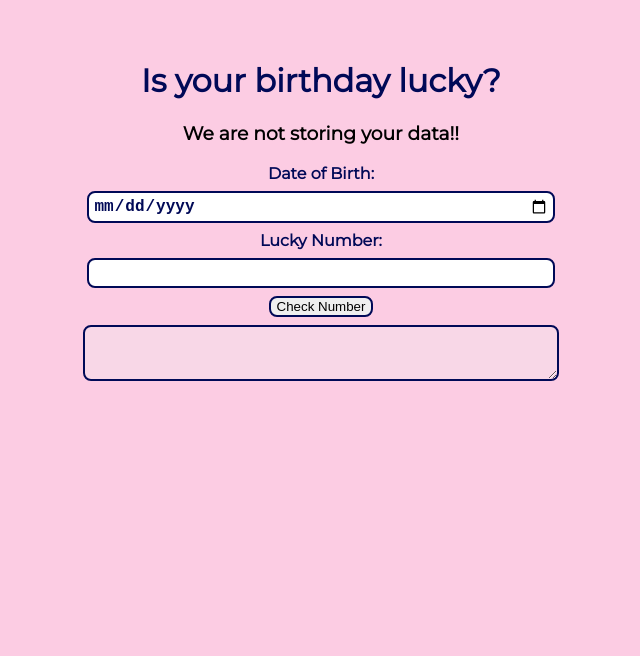
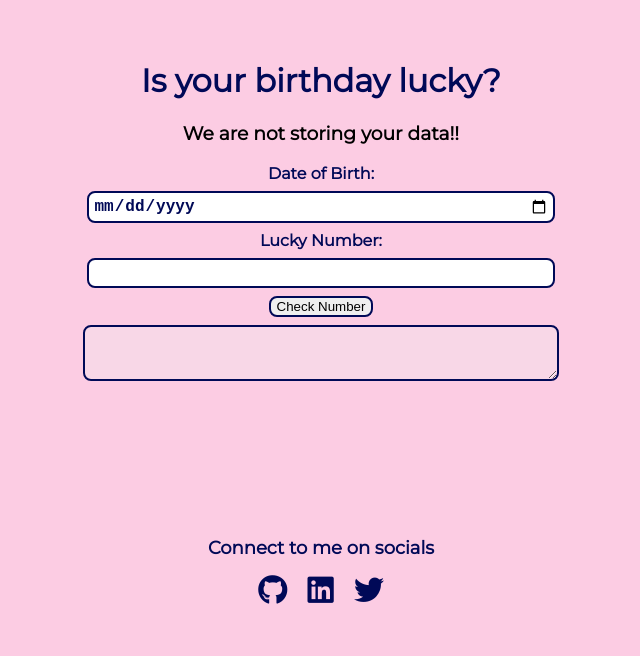
Before and after one commit to akashvinchankar/is-your-birthday-lucky-app, a plain HTML site: page index.html in a window 1280 px wide. Shown: the whole page, without its empty margins (319-959 px from the left). Drawn offline with Linux system fonts and the light colour scheme.

Commit message:
socials added

```diff
--- a/index.html
+++ b/index.html
@@ -6,6 +6,7 @@
     <meta name="viewport" content="width=device-width, initial-scale=1.0">
     <title>is your birthday lucky</title>
     <link rel="stylesheet" href="style.css">
+    <link rel="stylesheet" href="https://use.fontawesome.com/releases/v5.6.1/css/all.css">
 </head>
 <body>
     <div class="container">
@@ -20,5 +21,23 @@
 
         <script src="script.js"></script>
     </div>
+
+    <footer class="footer container">
+        <div class="footer-header">Connect to me on socials</div>
+        <ul class="list-non-bullet">
+            <li class="list-item-inline">
+                <a class="link" href="https://github.com/akashvinchankar"><i class="fab fa-github"
+                        style='font-size:30px'></i></a>
+            </li>
+            <li class="list-item-inline">
+                <a class="link" href="https://www.linkedin.com/in/akash-v-8bb291131/"><i class="fab fa-linkedin"
+                        style='font-size:30px'></i></a>
+            </li>
+            <li class="list-item-inline">
+                <a class="link" href="https://twitter.com/akashvinchankar"><i class="fab fa-twitter"
+                        style='font-size:30px'></i></a>
+            </li>
+        </ul>
+    </footer>
 </body>
 </html>
--- a/style.css
+++ b/style.css
@@ -4,7 +4,7 @@
 
 :root{
     --primary-pink: #fccce3;
-    --secondary-orange: #000957;
+    --secondary-blue: #000957;
 }
 body{
     background-color: var(--primary-pink);
@@ -12,7 +12,7 @@ body{
 }
 
 h1{
-    color: var(--secondary-orange);
+    color: var(--secondary-blue);
     text-align: center;
 }
 
@@ -30,15 +30,15 @@ input, label{
     margin: 0.5rem auto;
     font-weight: bold;
     font-size: 1rem;
-    color: var(--secondary-orange);
+    color: var(--secondary-blue);
 }
 
 textarea{
     margin: 0.5rem auto;
     border-radius: 0.5rem;
-    border: 2px solid var(--secondary-orange);
+    border: 2px solid var(--secondary-blue);
     width: 60%;
-    color: var(--secondary-orange);
+    color: var(--secondary-blue);
     font-weight: bold;
     font-size: 1rem;
     padding: 0.5rem;
@@ -47,12 +47,42 @@ textarea{
 input{
     padding: 0.25rem;
     border-radius: 0.5rem;
-    border: 2px solid var(--secondary-orange);
+    border: 2px solid var(--secondary-blue);
 }
 
 button{
     margin: auto;
     display: block;
     border-radius: 0.5rem;
-    border: 2px solid var(--secondary-orange);
+    border: 2px solid var(--secondary-blue);
 }
+
+
+.footer{
+    padding: 2rem 1rem;
+    color: var(--secondary-blue);
+    text-align: center;
+    border-bottom-right-radius: 1rem;
+    margin-top: 5rem;
+}
+.footer .link{
+    color: var(--secondary-blue);
+}
+
+.footer ul{
+    padding-inline-start: 0px;
+}
+
+.footer .footer-header{
+    font-weight: bold;
+    font-size: large;
+}
+
+.list-non-bullet{
+    list-style: none;
+}
+
+.list-item-inline{
+    display: inline;
+    padding: 0rem 0.5rem;
+}
```
